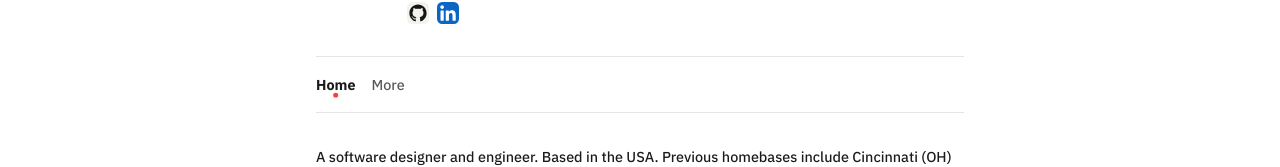
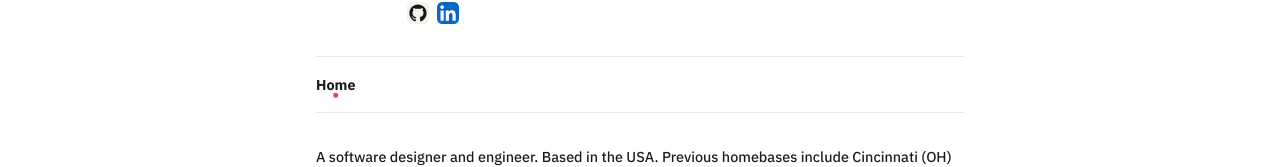
Before and after one commit to steelesh/steelesh.dev, a SvelteKit app: page / in a window 1280 px wide. Shown: the part 147-314 px from the top of the page. Built offline with nearby package versions, Linux system fonts and the light colour scheme.

Commit message:
chore: remove link to more content, until i publish content

```diff
--- a/src/components/nav.svelte
+++ b/src/components/nav.svelte
@@ -20,7 +20,7 @@
   <div class="container">
     <ul>
       <li class={isActive("/") ? "active" : ""}><a href="/">Home</a></li>
-      <li class={isActive("/p") ? "active" : ""}><a href="/p">More</a></li>
+      <!-- <li class={isActive("/p") ? "active" : ""}><a href="/p">More</a></li> -->
     </ul>
   </div>
 </nav>
```
